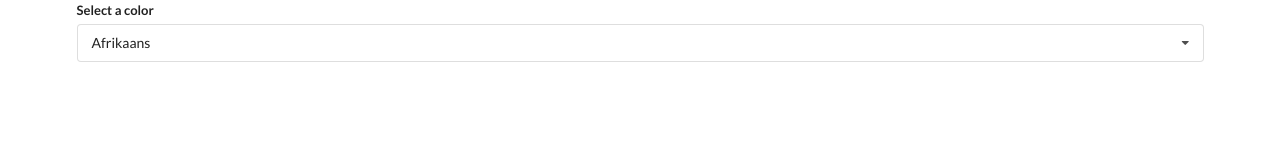
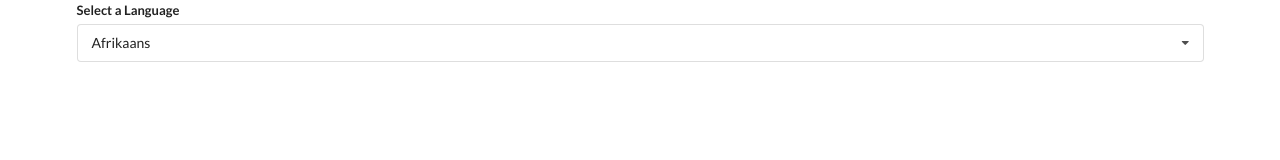
Before and after one commit to uxmoon/react-widgets, a React (Create React App) app: page / in a window 1280 px wide. Shown: the top 160 px of the page. Built offline with nearby package versions, Linux system fonts and the light colour scheme.

Commit message:
make dropdown label dynamic

```diff
--- a/src/components/Dropdown.js
+++ b/src/components/Dropdown.js
@@ -1,6 +1,6 @@
 import React, { useState, useEffect, useRef } from 'react';
 
-const Dropdown = ({ options, selected, onSelectedChange }) => {
+const Dropdown = ({ label, options, selected, onSelectedChange }) => {
   const [open, setOpen] = useState(false);
   const ref = useRef();
 
@@ -46,7 +46,7 @@
   return (
     <div ref={ref} className="ui form">
       <div className="field">
-        <label className="label">Select a color</label>
+        <label className="label">{label}</label>
         <div
           onClick={() => {
             setOpen(!open)
--- a/src/components/Translate.js
+++ b/src/components/Translate.js
@@ -4,7 +4,7 @@
 const options = [
   {
     label: 'Afrikaans',
-    value: 'af'
+    value: 'af',
   },
   {
     label: 'Arabic',
@@ -12,19 +12,23 @@
   },
   {
     label: 'Hindi',
-    value: 'hi'
-  }
+    value: 'hi',
+  },
 ];
 
 const Translate = () => {
-
   /* state */
   const [language, setLanguage] = useState(options[0]);
   return (
     <div>
-      <Dropdown options={options} selected={language} onSelectedChange={setLanguage} />
+      <Dropdown
+        label="Select a Language"
+        options={options}
+        selected={language}
+        onSelectedChange={setLanguage}
+      />
     </div>
-  )
+  );
 };
 
 export default Translate;
```
